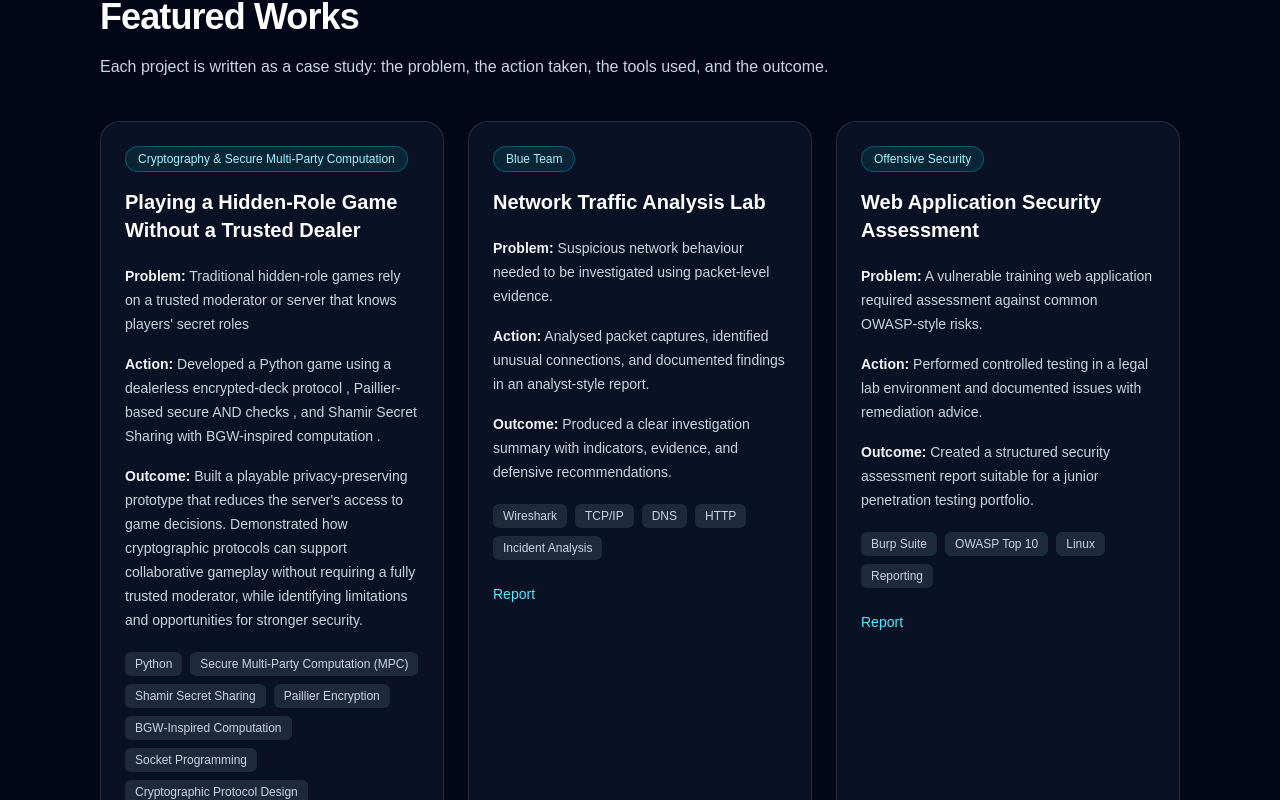
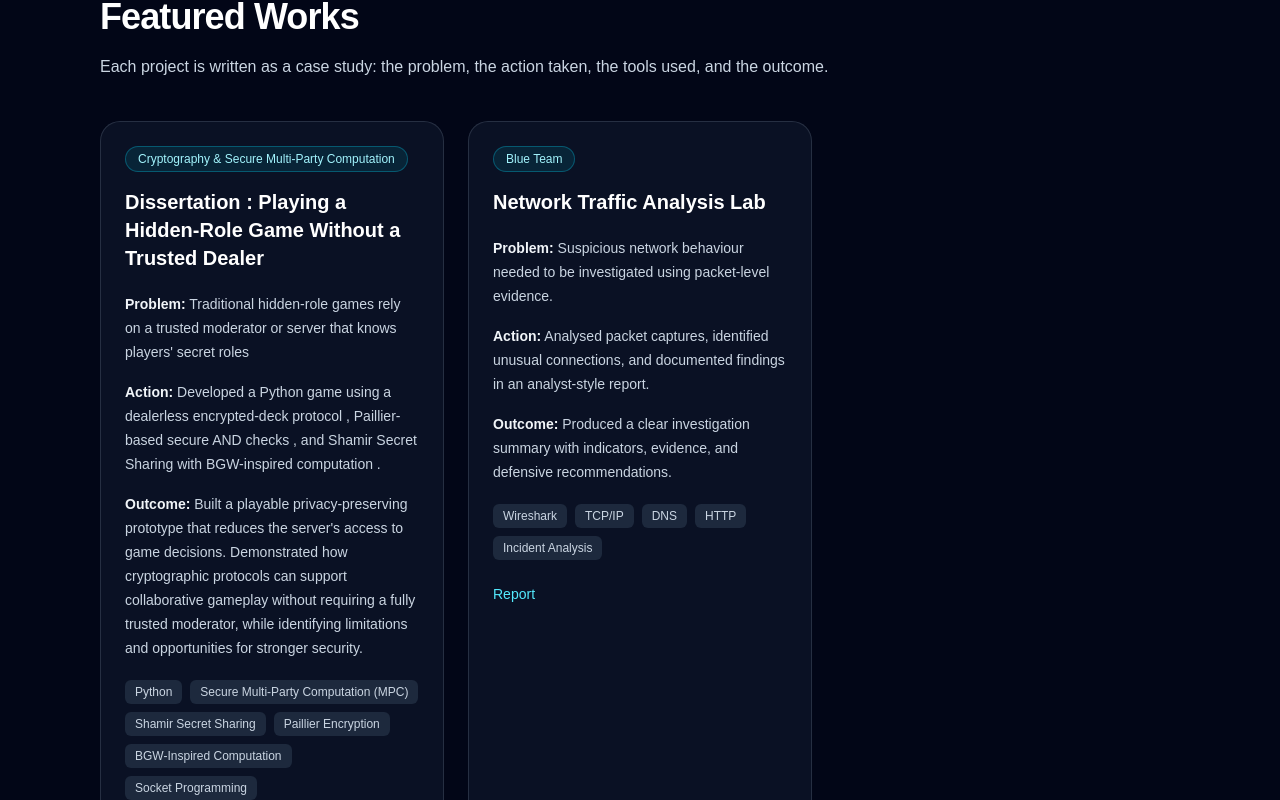
Before and after one commit to Karthikaaah/karthika-portfolio, a Next.js app: page / in a window 1280 px wide. Shown: the part 780-1580 px from the top of the page. Built offline with nearby package versions, Linux system fonts and the light colour scheme.

Commit message:
Update projects.ts

```diff
--- a/data/projects.ts
+++ b/data/projects.ts
@@ -15,7 +15,7 @@ export type Project = {
 export const projects: Project[] = [
 
 {
-  title: "Playing a Hidden-Role Game Without a Trusted Dealer",
+  title: "Dissertation : Playing a Hidden-Role Game Without a Trusted Dealer",
   category: "Cryptography & Secure Multi-Party Computation",
   problem:
     "Traditional hidden-role games rely on a trusted moderator or server that knows players' secret roles ",
@@ -53,18 +53,5 @@ export const projects: Project[] = [
       report: "#",
     },
   },
-  {
-    title: "Web Application Security Assessment",
-    category: "Offensive Security",
-    problem:
-      "A vulnerable training web application required assessment against common OWASP-style risks.",
-    action:
-      "Performed controlled testing in a legal lab environment and documented issues with remediation advice.",
-    outcome:
-      "Created a structured security assessment report suitable for a junior penetration testing portfolio.",
-    tools: ["Burp Suite", "OWASP Top 10", "Linux", "Reporting"],
-    links: {
-      report: "#",
-    },
-  },
+
 ];
```
